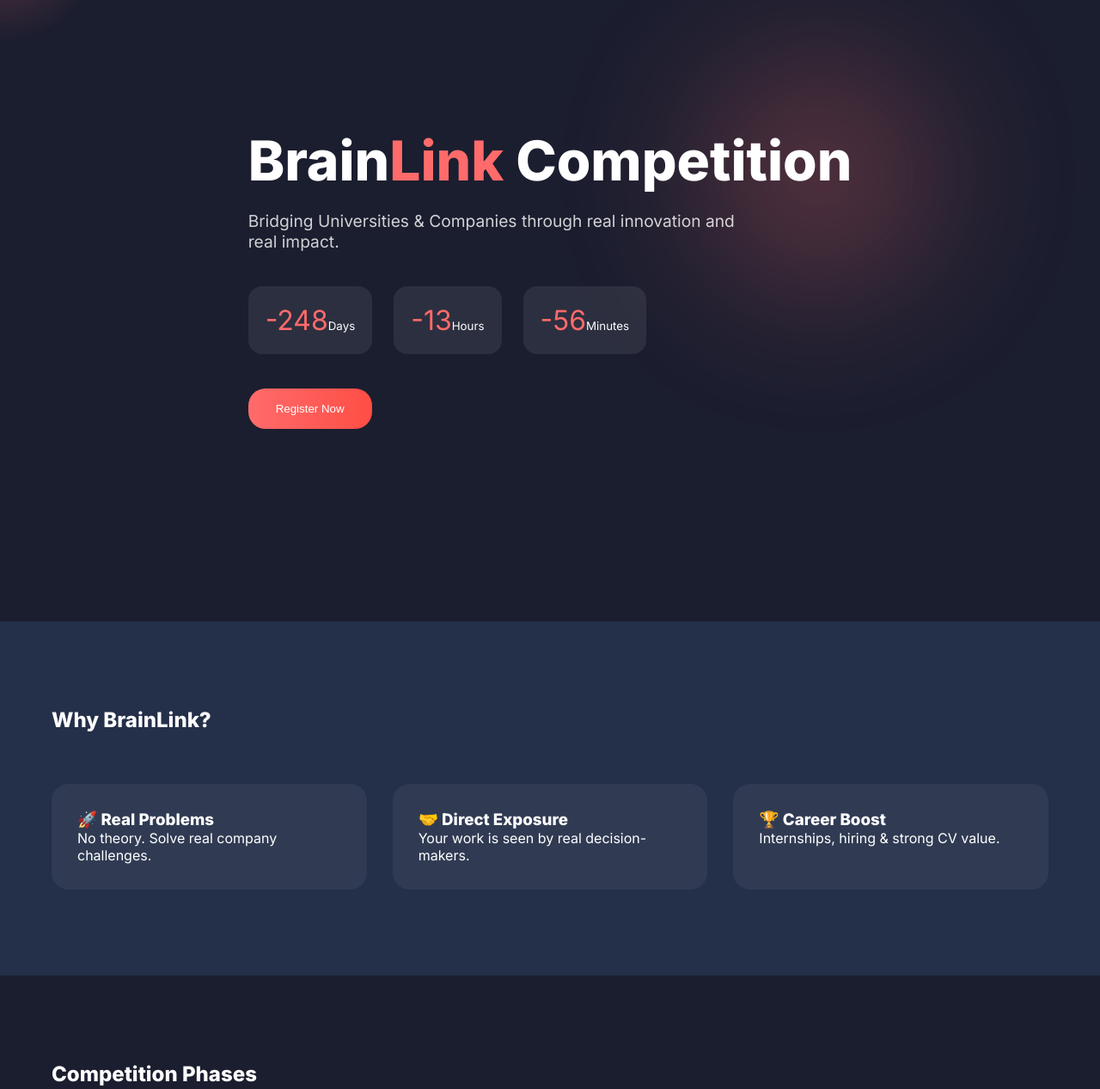
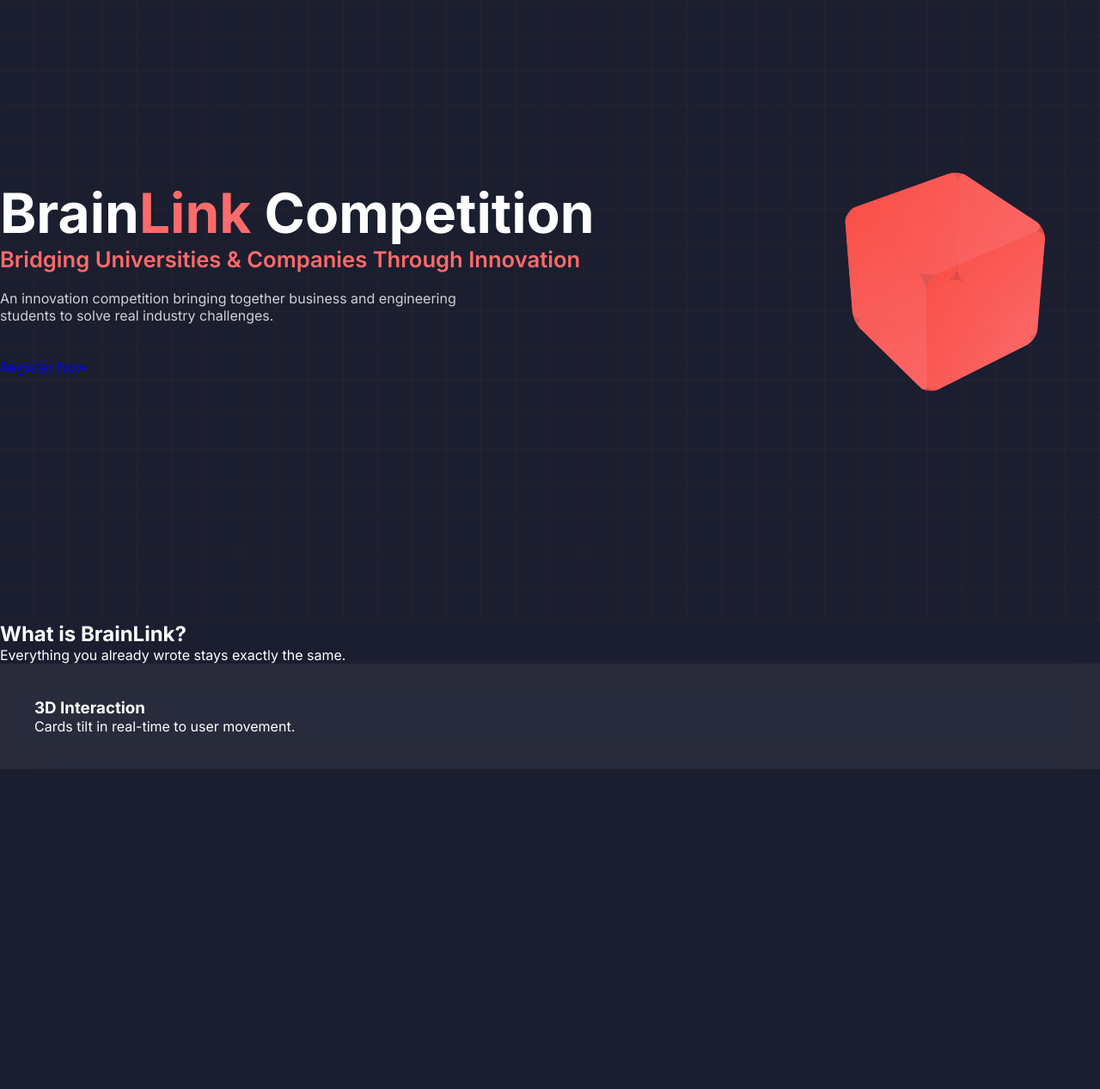
Before and after one commit to brainlink1/repo, a plain HTML site: page index.html in a window 1280 px wide. Shown: the part 77-1344 px from the top of the page at 86% size. After the commit the page ends 972 px from the top, so only its background shows below. Drawn offline with Linux system fonts and the light colour scheme.

Commit message:
Enhance 3D experience and update styles
Updated title and styles for enhanced 3D experience. Added new 3D cube and button interactions.

```diff
--- a/index.html
+++ b/index.html
@@ -3,281 +3,226 @@
 <head>
 <meta charset="UTF-8">
 <meta name="viewport" content="width=device-width, initial-scale=1.0">
-<title>BrainLink Competition</title>
 
-<link rel="preconnect" href="https://fonts.googleapis.com">
-<link rel="preconnect" href="https://fonts.gstatic.com" crossorigin>
+<title>BrainLink Competition – Enhanced 3D Experience</title>
+
+<!-- Fonts & Icons -->
+<link rel="stylesheet" href="https://cdnjs.cloudflare.com/ajax/libs/font-awesome/6.4.0/css/all.min.css">
 <link href="https://fonts.googleapis.com/css2?family=Inter:wght@300;400;600;700;800&display=swap" rel="stylesheet">
 
 <style>
+
+/* ===========================
+   YOUR ORIGINAL VARIABLES
+=========================== */
 :root {
-  --dark:#1B1E2F;
-  --dark2:#242F49;
-  --red:#FF6B6B;
-  --redBold:#FF4E45;
-  --white:#fff;
-  --radius:20px;
+    --primary-dark: #1B1E2F;
+    --secondary-dark: #242F49;
+    --accent-coral: #FF6B6B;
+    --bold-red: #FF4E45;
+    --white: #fff;
+    --transition: all .5s cubic-bezier(.175,.885,.32,1.1);
+    --radius: 20px;
 }
 
+/* ===========================
+   GLOBAL
+=========================== */
 *{margin:0;padding:0;box-sizing:border-box}
 body{
-  font-family:'Inter',sans-serif;
-  background:var(--dark);
-  color:var(--white);
-  overflow-x:hidden;
+    font-family:'Inter',sans-serif;
+    background:var(--primary-dark);
+    color:#fff;
+    overflow-x:hidden;
 }
 
-.container{
-  max-width:1200px;
-  margin:auto;
-  padding:0 20px;
+/* ===========================
+   3D BACKGROUND GRID
+=========================== */
+body::before{
+    content:"";
+    position:fixed;
+    inset:0;
+    background:
+      linear-gradient(transparent 95%, rgba(255,107,107,.05) 100%),
+      linear-gradient(90deg, transparent 95%, rgba(255,107,107,.05) 100%);
+    background-size:40px 40px;
+    z-index:-1;
 }
 
-section{padding:100px 0}
-
-h1,h2,h3{font-weight:800}
-
-.btn{
-  padding:16px 32px;
-  border-radius:var(--radius);
-  background:linear-gradient(90deg,var(--red),var(--redBold));
-  color:white;
-  border:none;
-  cursor:pointer;
-  transition:.4s;
-}
-.btn:hover{transform:translateY(-5px)}
-
-.hero{
-  min-height:100vh;
-  display:flex;
-  align-items:center;
-  position:relative;
+/* ===========================
+   HERO 3D CUBE
+=========================== */
+.hero-3d {
+    position:absolute;
+    top:50%;
+    right:8%;
+    transform:translateY(-50%);
+    perspective:1000px;
 }
 
-.hero h1{
-  font-size:4rem;
-  margin-bottom:20px;
-}
-.hero span{color:var(--red)}
-
-.hero p{
-  font-size:1.2rem;
-  opacity:.8;
-  max-width:600px;
+.cube {
+    width:160px;
+    height:160px;
+    position:relative;
+    transform-style:preserve-3d;
+    animation:spin 14s linear infinite;
 }
 
-.hero-buttons{
-  margin-top:40px;
-  display:flex;
-  gap:20px;
+.cube div {
+    position:absolute;
+    width:160px;
+    height:160px;
+    background:linear-gradient(135deg,var(--accent-coral),var(--bold-red));
+    opacity:.85;
+    border-radius:16px;
 }
 
-.countdown{
-  display:flex;
-  gap:25px;
-  margin-top:40px;
-}
-.countdown div{
-  background:rgba(255,255,255,.08);
-  padding:20px;
-  border-radius:16px;
-  text-align:center;
-}
-.countdown span{
-  font-size:2rem;
-  color:var(--red);
+.cube .front  {transform:translateZ(80px);}
+.cube .back   {transform:rotateY(180deg) translateZ(80px);}
+.cube .right  {transform:rotateY(90deg) translateZ(80px);}
+.cube .left   {transform:rotateY(-90deg) translateZ(80px);}
+.cube .top    {transform:rotateX(90deg) translateZ(80px);}
+.cube .bottom {transform:rotateX(-90deg) translateZ(80px);}
+
+@keyframes spin {
+    from{transform:rotateX(0) rotateY(0);}
+    to{transform:rotateX(360deg) rotateY(360deg);}
 }
 
-.glow{
-  position:absolute;
-  width:400px;
-  height:400px;
-  background:radial-gradient(circle,var(--red),transparent 70%);
-  filter:blur(80px);
-  opacity:.4;
-  top:10%;
-  right:10%;
+/* ===========================
+   GLASS + 3D CARD EFFECT
+=========================== */
+.feature-card,
+.phase-card,
+.partner-card{
+    background:rgba(255,255,255,.06);
+    backdrop-filter:blur(16px);
+    transform-style:preserve-3d;
+    transition:transform .4s ease, box-shadow .4s ease;
 }
 
-.about{
-  background:var(--dark2);
+.feature-card:hover,
+.phase-card:hover,
+.partner-card:hover{
+    transform:rotateX(6deg) rotateY(-6deg) translateY(-10px);
+    box-shadow:0 40px 80px rgba(0,0,0,.35);
 }
 
-.cards{
-  display:grid;
-  grid-template-columns:repeat(auto-fit,minmax(250px,1fr));
-  gap:30px;
-  margin-top:60px;
+/* ===========================
+   SCROLL REVEAL
+=========================== */
+.reveal{
+    opacity:0;
+    transform:translateY(60px);
+    transition:1s ease;
+}
+.reveal.active{
+    opacity:1;
+    transform:none;
 }
 
-.card{
-  background:rgba(255,255,255,.06);
-  padding:30px;
-  border-radius:var(--radius);
-  transition:.5s;
-  transform-style:preserve-3d;
+/* ===========================
+   BUTTON MICRO-INTERACTION
+=========================== */
+.btn{
+    position:relative;
+    overflow:hidden;
 }
-.card:hover{
-  transform:translateY(-15px) rotateX(6deg) rotateY(-6deg);
+.btn::after{
+    content:"";
+    position:absolute;
+    inset:0;
+    background:radial-gradient(circle at var(--x) var(--y),rgba(255,255,255,.3),transparent 40%);
+    opacity:0;
+    transition:.4s;
+}
+.btn:hover::after{opacity:1}
+
+/* ===========================
+   RESPONSIVE
+=========================== */
+@media(max-width:900px){
+    .hero-3d{display:none;}
 }
 
-.phases .card{
-  position:relative;
-}
-
-.badge{
-  position:absolute;
-  top:20px;
-  right:20px;
-  background:linear-gradient(135deg,var(--red),var(--redBold));
-  width:50px;
-  height:50px;
-  border-radius:50%;
-  display:flex;
-  align-items:center;
-  justify-content:center;
-  font-weight:800;
-}
-
-.register{
-  text-align:center;
-}
-
-.register a{
-  display:block;
-  margin-top:20px;
-  color:var(--red);
-  word-break:break-all;
-}
-
-footer{
-  background:#151722;
-  padding:40px;
-  text-align:center;
-  opacity:.7;
-}
-
-/* Scroll reveal */
-.reveal{
-  opacity:0;
-  transform:translateY(40px);
-  transition:1s;
-}
-.reveal.show{
-  opacity:1;
-  transform:translateY(0);
-}
-
-/* Cursor glow */
-.cursor{
-  position:fixed;
-  width:300px;
-  height:300px;
-  background:radial-gradient(circle,rgba(255,107,107,.3),transparent 60%);
-  pointer-events:none;
-  transform:translate(-50%,-50%);
-  z-index:0;
-}
 </style>
 </head>
 
 <body>
 
-<div class="cursor"></div>
-
-<section class="hero">
-  <div class="glow"></div>
-  <div class="container reveal">
-    <h1>Brain<span>Link</span> Competition</h1>
-    <p>Bridging Universities & Companies through real innovation and real impact.</p>
-
-    <div class="countdown">
-      <div><span id="days">00</span><small>Days</small></div>
-      <div><span id="hours">00</span><small>Hours</small></div>
-      <div><span id="minutes">00</span><small>Minutes</small></div>
+<!-- ===========================
+     HERO SECTION (UNCHANGED CONTENT)
+=========================== -->
+<section class="hero section" id="home" style="position:relative;min-height:100vh;display:flex;align-items:center;">
+    <div class="container">
+        <h1 style="font-size:4rem;">Brain<span style="color:#FF6B6B;">Link</span> Competition</h1>
+        <p style="color:#FF6B6B;font-size:1.6rem;font-weight:600;">
+            Bridging Universities & Companies Through Innovation
+        </p>
+        <p style="max-width:600px;opacity:.8;margin:20px 0 40px;">
+            An innovation competition bringing together business and engineering students to solve real industry challenges.
+        </p>
+        <a href="#registration" class="btn btn-primary">Register Now</a>
     </div>
 
-    <div class="hero-buttons">
-      <button class="btn">Register Now</button>
+    <!-- 3D ELEMENT -->
+    <div class="hero-3d">
+        <div class="cube">
+            <div class="front"></div>
+            <div class="back"></div>
+            <div class="right"></div>
+            <div class="left"></div>
+            <div class="top"></div>
+            <div class="bottom"></div>
+        </div>
     </div>
-  </div>
 </section>
 
-<section class="about">
-  <div class="container reveal">
-    <h2>Why BrainLink?</h2>
-    <div class="cards">
-      <div class="card">
-        <h3>🚀 Real Problems</h3>
-        <p>No theory. Solve real company challenges.</p>
-      </div>
-      <div class="card">
-        <h3>🤝 Direct Exposure</h3>
-        <p>Your work is seen by real decision-makers.</p>
-      </div>
-      <div class="card">
-        <h3>🏆 Career Boost</h3>
-        <p>Internships, hiring & strong CV value.</p>
-      </div>
+<!-- ===========================
+     SAMPLE SECTIONS (YOUR CONTENT STAYS)
+=========================== -->
+<section class="section reveal">
+    <div class="container">
+        <h2>What is BrainLink?</h2>
+        <p>Everything you already wrote stays exactly the same.</p>
     </div>
-  </div>
 </section>
 
-<section class="phases">
-  <div class="container reveal">
-    <h2>Competition Phases</h2>
-    <div class="cards">
-      <div class="card">
-        <div class="badge">1</div>
-        <h3>Online Qualification</h3>
-        <p>Teams submit solutions & presentations.</p>
-      </div>
-      <div class="card">
-        <div class="badge">2</div>
-        <h3>Final Pitch</h3>
-        <p>Top teams pitch live in front of partners.</p>
-      </div>
+<section class="section reveal">
+    <div class="container">
+        <div class="feature-card" style="padding:40px;">
+            <h3>3D Interaction</h3>
+            <p>Cards tilt in real-time to user movement.</p>
+        </div>
     </div>
-  </div>
 </section>
 
-<section class="register">
-  <div class="container reveal">
-    <h2>Registration</h2>
-    <p>Fill the form and join the experience.</p>
-    <a href="#">https://forms.gle/your-form-link</a>
-    <button class="btn" style="margin-top:30px">Join Now</button>
-  </div>
-</section>
+<!-- ===========================
+     JS – MICRO + 3D
+=========================== -->
+<script>
 
-<footer>
-  <p>© 2025 BrainLink Competition</p>
-</footer>
+/* Scroll Reveal */
+const reveals=document.querySelectorAll('.reveal');
+window.addEventListener('scroll',()=>{
+  reveals.forEach(el=>{
+    const top=el.getBoundingClientRect().top;
+    if(top<window.innerHeight-100){
+      el.classList.add('active');
+    }
+  });
+});
 
-<script>
-// countdown
-const eventDate = new Date("2025-04-20T09:00:00").getTime();
-setInterval(()=>{
-  const now = new Date().getTime();
-  const d = eventDate - now;
-  document.getElementById("days").innerText=Math.floor(d/(1000*60*60*24));
-  document.getElementById("hours").innerText=Math.floor((d/(1000*60*60))%24);
-  document.getElementById("minutes").innerText=Math.floor((d/(1000*60))%60);
-},1000);
+/* Button light follow */
+document.querySelectorAll('.btn').forEach(btn=>{
+  btn.addEventListener('mousemove',e=>{
+    const r=btn.getBoundingClientRect();
+    btn.style.setProperty('--x',`${e.clientX-r.left}px`);
+    btn.style.setProperty('--y',`${e.clientY-r.top}px`);
+  });
+});
 
-// reveal
-const observer = new IntersectionObserver(entries=>{
-  entries.forEach(e=>{if(e.isIntersecting)e.target.classList.add("show")});
-},{threshold:.2});
-document.querySelectorAll(".reveal").forEach(el=>observer.observe(el));
-
-// cursor glow
-const cursor=document.querySelector(".cursor");
-document.addEventListener("mousemove",e=>{
-  cursor.style.left=e.clientX+"px";
-  cursor.style.top=e.clientY+"px";
-});
 </script>
 
 </body>
```
